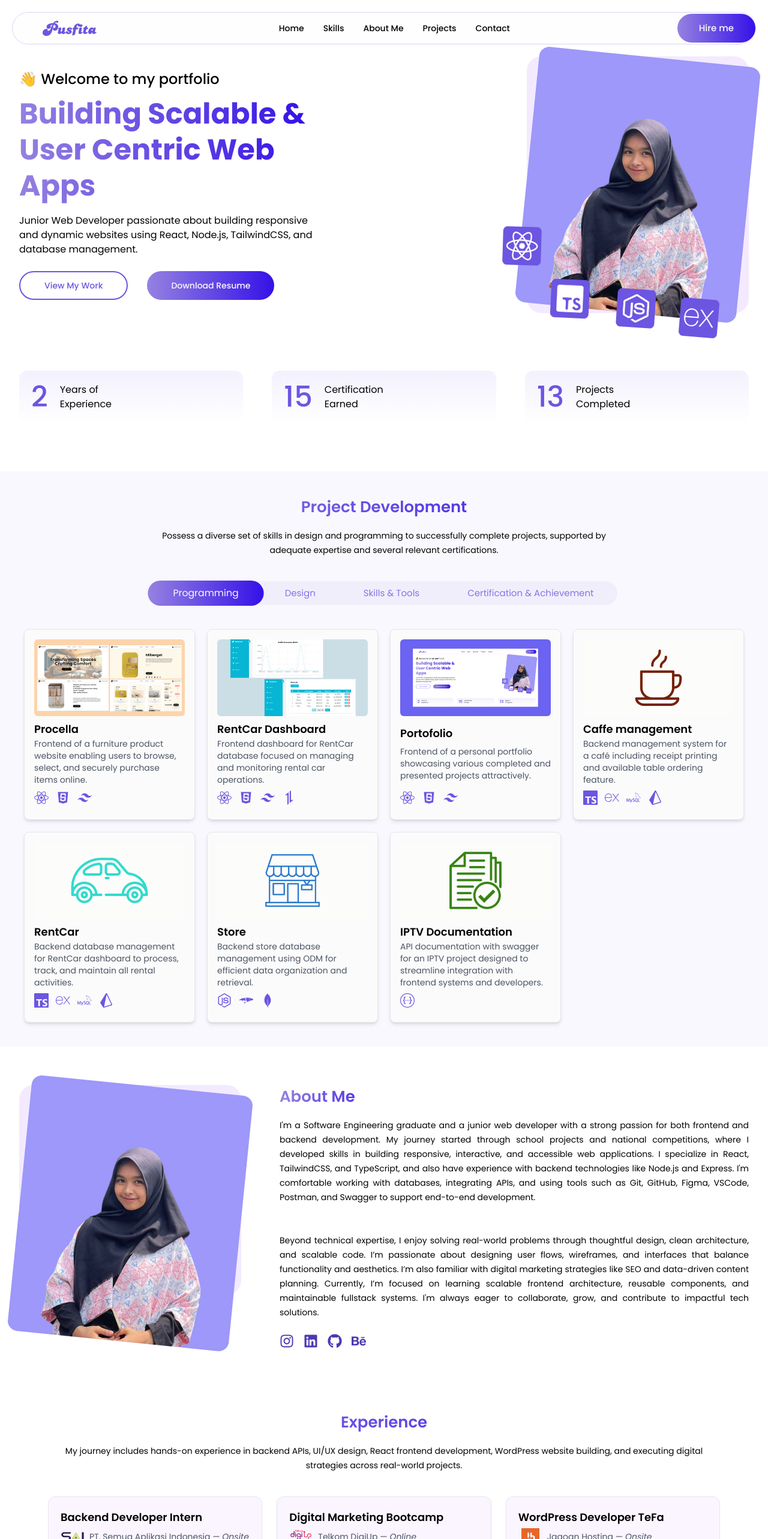
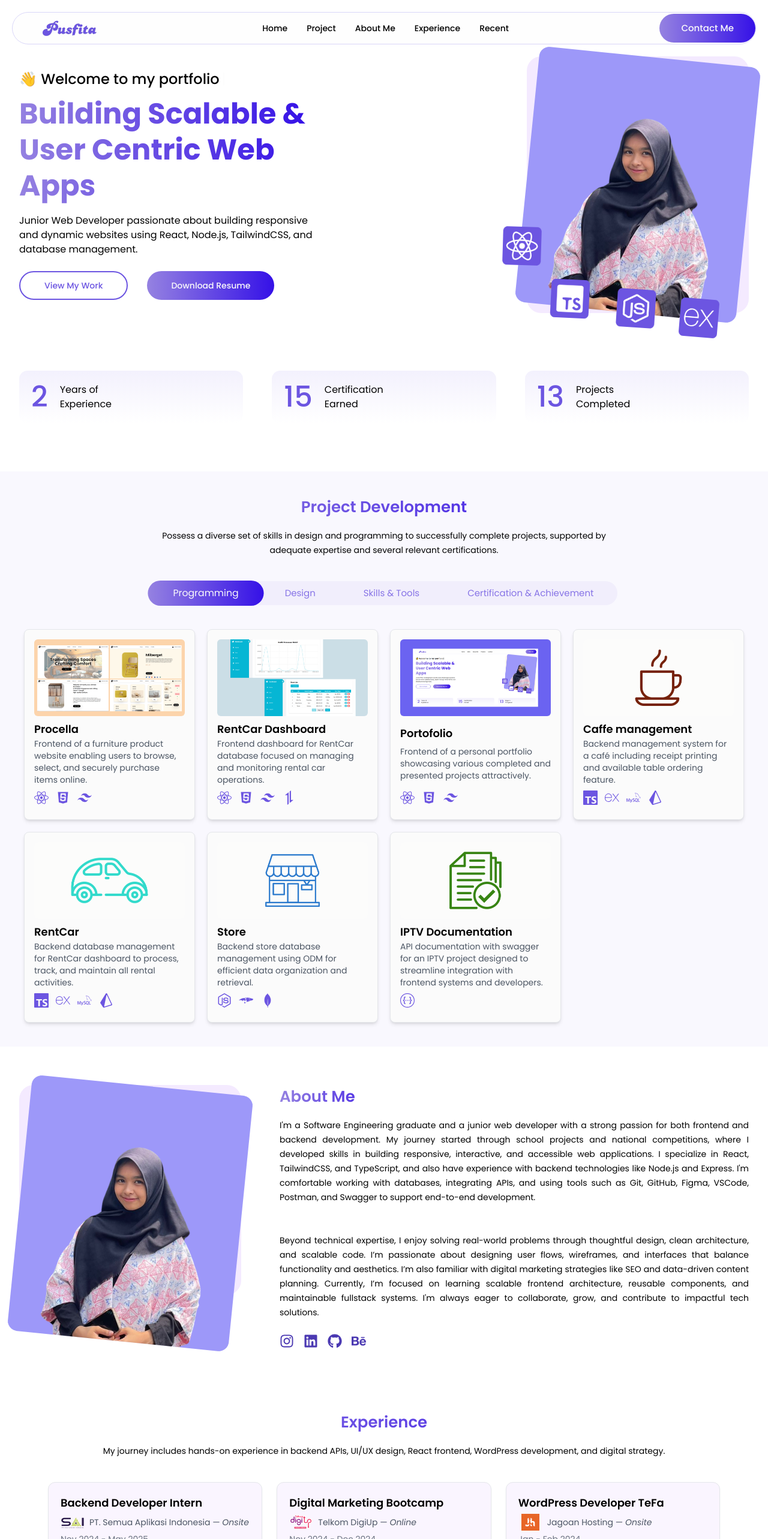
Before and after one commit to doracans/Portofolio-, a React (Vite) app: page / in a window 1280 px wide. Shown: the top 2566 px of the page at 60% size. Built offline with nearby package versions, Linux system fonts and the light colour scheme.

Commit message:
update last

```diff
--- a/src/components/Navbar.jsx
+++ b/src/components/Navbar.jsx
@@ -21,7 +21,7 @@ const Navbar = () => {
   return (
     <nav className='container mx-auto sticky top-5 z-10'>
       <div className="flex items-center justify-between rounded-full bg-white/25 border border-[#D9D6F8] backdrop-blur-lg m-5 p-3 md:p-0">
-        <img className="h-14 ml-6 -mb-1" src={LOGO} alt="Logo"  />
+        <img className="h-14 ml-6 -mb-1" src={LOGO} alt="Logo" />
         <button className="block md:hidden text-[#333] mr-6 focus:outline-none" onClick={toggleMenu}>
           {isOpen ? <FiX /> : <FiMenu />}
         </button>
@@ -34,11 +34,19 @@ const Navbar = () => {
             </li>
           ))}
         </ul>
-        <button className="hidden md:block h-12 text-[15px] font-medium text-white bg-gradient-primary rounded-full px-9 transition-transform duration-300 ease-in-out hover:scale-105">
-          Hire me
-        </button>
+        <Link
+          to="contact"
+          smooth
+          spy
+          offset={-60}
+          className="hidden md:flex items-center justify-center h-12 text-[15px] font-medium text-white bg-gradient-primary rounded-full px-9 transition-transform duration-300 ease-in-out hover:scale-105"
+        >
+          Contact Me
+        </Link>
+
       </div>
     </nav>
   );
 };
+
 export default Navbar;
--- a/src/sections/Experience.jsx
+++ b/src/sections/Experience.jsx
@@ -62,8 +62,8 @@ const ExperienceSection = () => {
         <div className="w-full text-center">
           <h4 className="section-title">Experience</h4>
           <p className="text-sm mt-4 leading-6">
-            {/* My journey includes hands-on experience in backend APIs, UI/UX design, React frontend, WordPress development, and digital strategy. */}
-             My journey includes hands-on experience in backend APIs, UI/UX design, React frontend development, WordPress website building, and executing digital strategies across real-world projects.
+            My journey includes hands-on experience in backend APIs, UI/UX design, React frontend, WordPress development, and digital strategy.
+             {/* My journey includes hands-on experience in backend APIs, UI/UX design, React frontend development, WordPress website building, and executing digital strategies across real-world projects. */}
 
           </p>
         </div>
--- a/src/sections/MyProjects.jsx
+++ b/src/sections/MyProjects.jsx
@@ -25,7 +25,7 @@ const MyProjects = () => {
   }, [emblaApi, updateScrollButtons]);
 
   return (
-    <section id="projects" className='bg-background mt-8'>
+    <section id="recent" className='bg-background mt-8'>
       <div className='container mx-auto px-8 md:px-10 py-10'>
         {/* <div className='w-full lg:w-[60vw] mx-auto'>
           <h4 className='section-title'>Recent Projects</h4>
--- a/src/sections/TechnicalProficiency.jsx
+++ b/src/sections/TechnicalProficiency.jsx
@@ -20,7 +20,7 @@ const TechnicalProficiency = () => {
   }, []);
 
   return (
-    <section id="skills" className="bg-background mt-20">
+    <section id="project" className="bg-background mt-20">
       <div className="container mx-auto p-10">
         <div className="w-full lg:w-[60vw] mx-auto">
           <h4 className="section-title">Project Development</h4>
--- a/src/utils/data.js
+++ b/src/utils/data.js
@@ -62,10 +62,10 @@ import Company_logo_3 from "../assets/images/company_logo_3.png";
 
 export const MENU_LINKS = [
     { id: "01", label: "Home", offset: -100, to: "hero" },
-    { id: "02", label: "Skills", offset: -80, to: "skills" },
-    { id: "03", label: "About Me", offset: -80, to: "about" },
-    { id: "04", label: "Projects", offset: -80, to: "projects" },
-    { id: "05", label: "Contact", offset: -80, to: "contact" },
+    { id: "02", label: "Project", offset: -80, to: "project" },
+    { id: "03", label: "About Me", offset: -60, to: "about" },
+    { id: "04", label: "Experience", offset: -60, to: "experience" },
+    { id: "05", label: "Recent", offset: -50, to: "recent" },
 ];
 
 export const STATS = [
```
